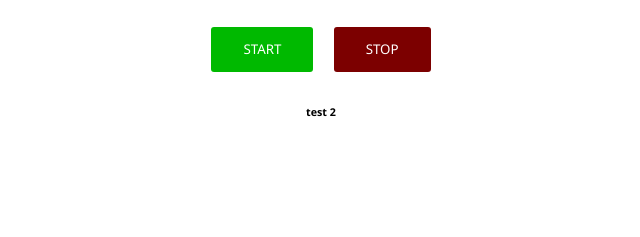
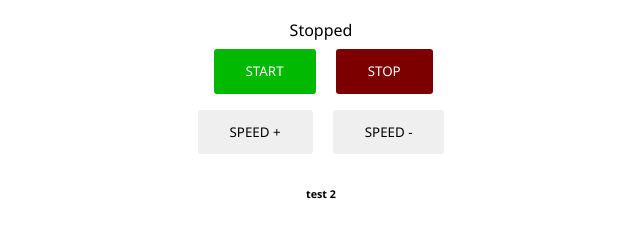
Before and after one commit to axrez/rotinmaskin, a plain HTML site: page Arduino/index.html in a window 1280 px wide. Shown: the part 71-308 px from the top of the page, without its empty margins (319-959 px from the left). Drawn offline with Linux system fonts and the light colour scheme.

Commit message:
Enabled start-stop functionallity

```diff
--- a/Arduino/index.html
+++ b/Arduino/index.html
@@ -44,8 +44,16 @@
         color: white;
       }
 
-      .btn-area > button {
+      .btn-area > div > button {
         margin: 0.5rem;
+      }
+
+      .info-area {
+        text-align: center;
+      }
+
+      .first-row {
+        padding-left: 1rem;
       }
     </style>
   </head>
@@ -55,19 +63,46 @@
       <div class='divider'></div>
     </section>
     <section class='main'>
+      <div class='info-area'>
+        <div id='state'></div>
+        <div id='speed'></div>
+      </div>
       <div class='btn-area'>
-        <button onclick="handleStart()" class='start' ><p>start</p></button>
-        <button class='stop'><p>stop</p></button>
+        <div class='first-row'>
+          <button onclick='handleStart()' class='start' ><p>start</p></button>
+          <button class='stop' onclick='handleStop()' ><p>stop</p></button>
+        </div>
+        <div class='second-row'>
+          <button class='speedUp' onclick='handleSpeedUp()' ><p>Speed +</p></button>
+          <button class='speedDown' onclick='handleSpeedDown()' ><p>Speed -</p></button>
+        </div>
       </div>
     </section>
-    <section class='footer'><h6>test 2</h6></section>
+    <section class='footer'><h6>test 2</h6></sect/ion>
   </body>
 
   <script>
-    const btn = document.getElementsByClassName('start');
+    let started = false;
+    let speed = 0;
+    const stateField = document.getElementById('state');
+    stateField.innerHTML = started ? 'Started' : 'Stopped';
     const handleStart = () => {
-      fetch('192.168.4.1')
-        .then(res => console.log("start"))
-      }
+      fetch('/start')
+        .then(res => res.status === 206 ? started = true : null);
+      stateField.innerHTML = started ? 'Stopped' : 'Started';
+    };
+    const handleStop = () => {
+      fetch('/stop')
+        .then(res => res.status === 207 ? started = false : null);
+      stateField.innerHTML = started ? 'Stopped' : 'Started';
+    };
+    const handleSpeedUp = () => {
+      fetch('/speedUp')
+        .then(res => console.log(res.status));
+    };
+    const handleSpeedDown = () => {
+      fetch('/speedDown')
+        .then(res => console.log(res.status));
+    };
   </script>
 </html>
```
Also changed, not shown: 1 other file.
